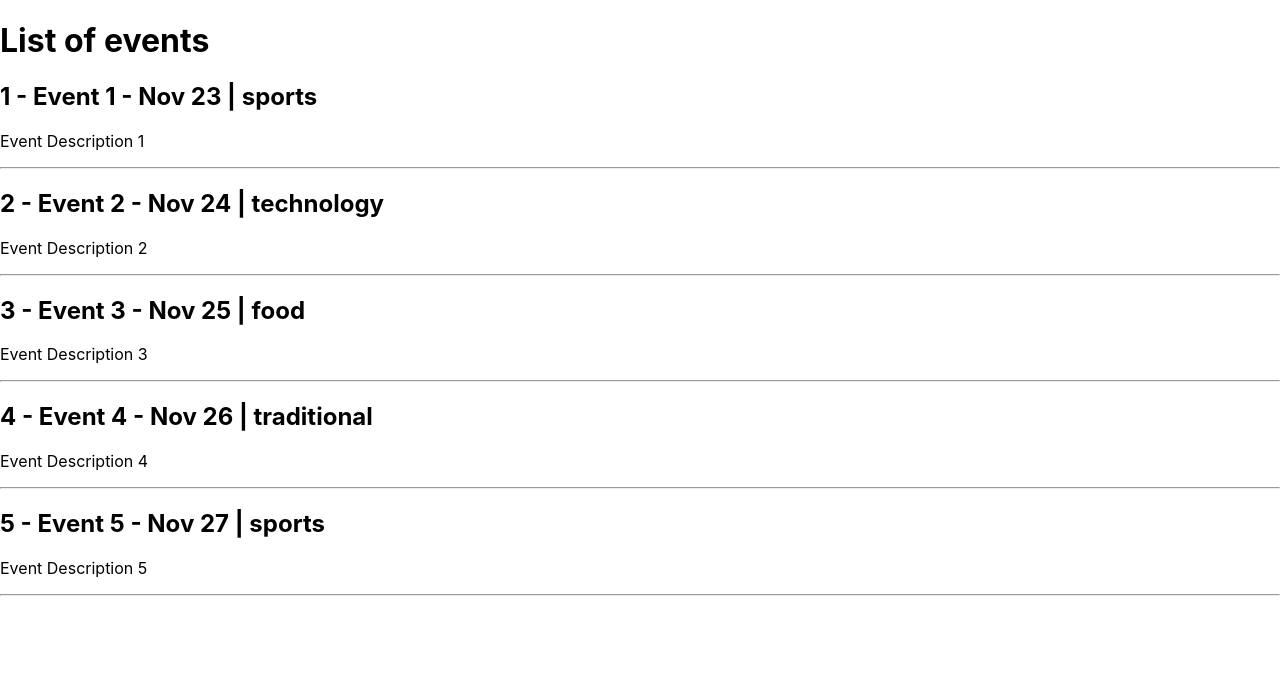
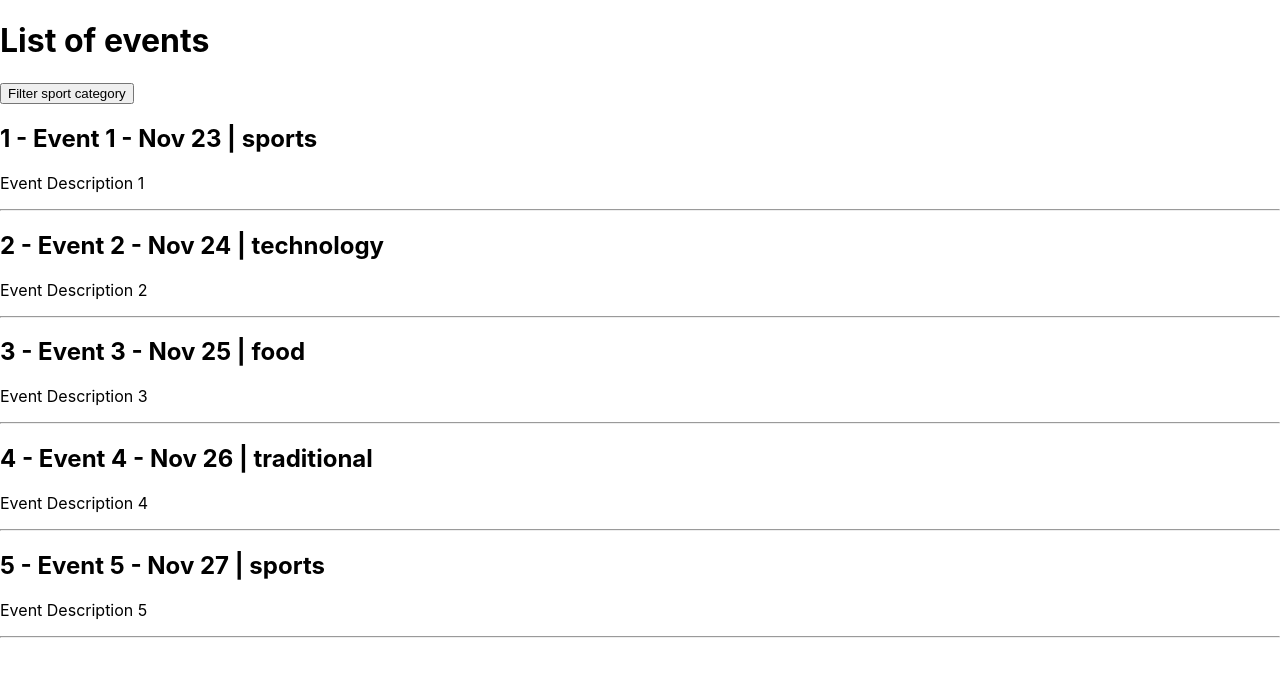
Before and after one commit to hungtp1996nd/next-js-app, a Next.js app: page /events in a window 1280 px wide. Shown: the top 676 px of the page. Built offline with nearby package versions, Linux system fonts and the light colour scheme; data requests are answered from the project's data file.

Commit message:
client-side fetching initial

```diff
--- a/pages/events.js
+++ b/pages/events.js
@@ -1,7 +1,16 @@
-const Events = ({ events }) => {
+import { useState } from "react";
+
+const Events = ({ eventList }) => {
+  const [events, setEvents] = useState(eventList)
+  const handleFilterSportCategory = async () => {
+    const response = await fetch('http://localhost:4000/events?category=sports')
+    const data = await response.json()
+    setEvents(data)
+  }
   return (
     <div>
       <h1>List of events</h1>
+      <button onClick={handleFilterSportCategory}>Filter sport category</button>
       {
         events?.map(event => {
           return (
@@ -19,13 +28,16 @@ const Events = ({ events }) => {
 
 export default Events
 
-export async function getServerSideProps() {
-  const response = await fetch('http://localhost:4000/events')
+export async function getServerSideProps(context) {
+  const { query } = context
+  const { category } = query
+  const queryString = category ? 'category=sports' : ''
+  const response = await fetch(`http://localhost:4000/events?${queryString}`)
   const events = await response.json()
 
   return {
     props: {
-      events,
+      eventList: events,
     }
   }
 }
```
